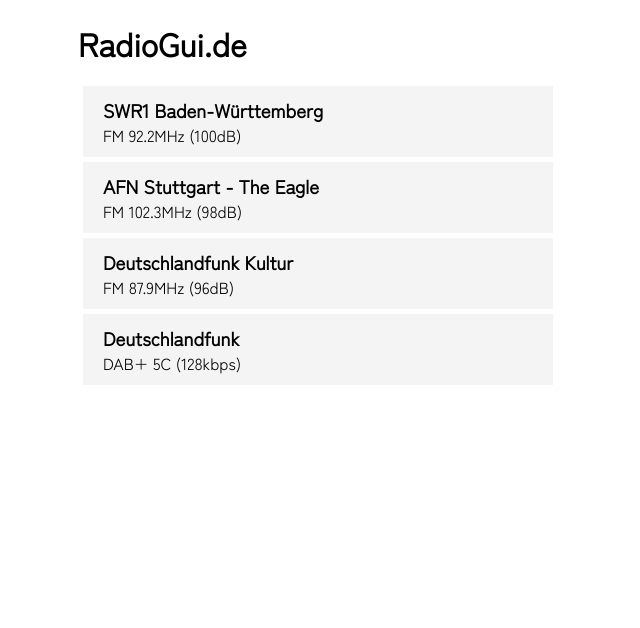
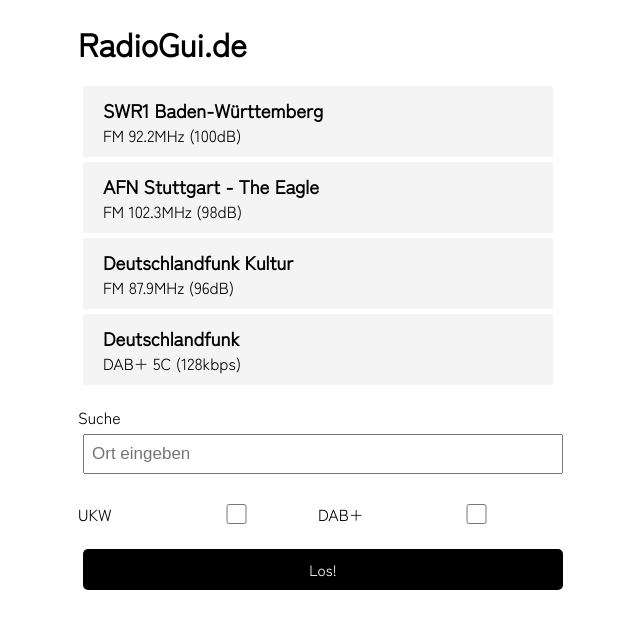
Before and after one commit to ayleenw/radioguide, a Vue app: page / in a window 1280 px wide. Shown: the top 628 px of the page, without its empty margins (322-962 px from the left). Built offline with nearby package versions, Linux system fonts and the light colour scheme.

Commit message:
Add basic search form component

```diff
--- a/src/App.vue
+++ b/src/App.vue
@@ -2,18 +2,21 @@
   <div class="container">
     <Header title="RadioGui.de" />
     <Stationlist :stations="stations" />
+    <Searchform />
   </div>
 </template>
 
 <script>
-import Header from "./components/Header.vue";
+import Header from "./components/Header";
 import Stationlist from "./components/Stationlist";
+import Searchform from "./components/Searchform";
 
 export default {
   name: "App",
   components: {
     Header,
     Stationlist,
+    Searchform,
   },
   data() {
     return {
--- /dev/null
+++ b/src/components/Searchform.vue
@@ -0,0 +1,64 @@
+<template>
+  <form>
+    <div class="form-control">
+      <label>Suche</label>
+      <input
+        type="text"
+        v-model="text"
+        name="text"
+        placeholder="Ort eingeben"
+      />
+    </div>
+    <div class="form-control form-control-check">
+      <label>UKW</label>
+      <input type="checkbox" v-model="fm" name="fm" />
+      <label>DAB+</label>
+      <input type="checkbox" v-model="dab" name="dab" />
+    </div>
+    <input type="submit" value="Los!" class="btn btn-block" />
+  </form>
+</template>
+
+<script>
+export default {
+  name: "Searchform",
+  props: {},
+};
+</script>
+
+<style scoped>
+.add-form {
+  margin-bottom: 40px;
+}
+
+.form-control {
+  margin: 20px 0;
+}
+
+.form-control label {
+  display: block;
+}
+
+.form-control input {
+  width: 100%;
+  height: 40px;
+  margin: 5px;
+  padding: 3px 7px;
+  font-size: 17px;
+}
+
+.form-control-check {
+  display: flex;
+  align-items: center;
+  justify-content: space-between;
+}
+
+.form-control-check label {
+  flex: 1;
+}
+
+.form-control-check input {
+  flex: 2;
+  height: 20px;
+}
+</style>
```
Also changed, not shown: src/components/Form.vue (deleted, +0 -11 lines).
